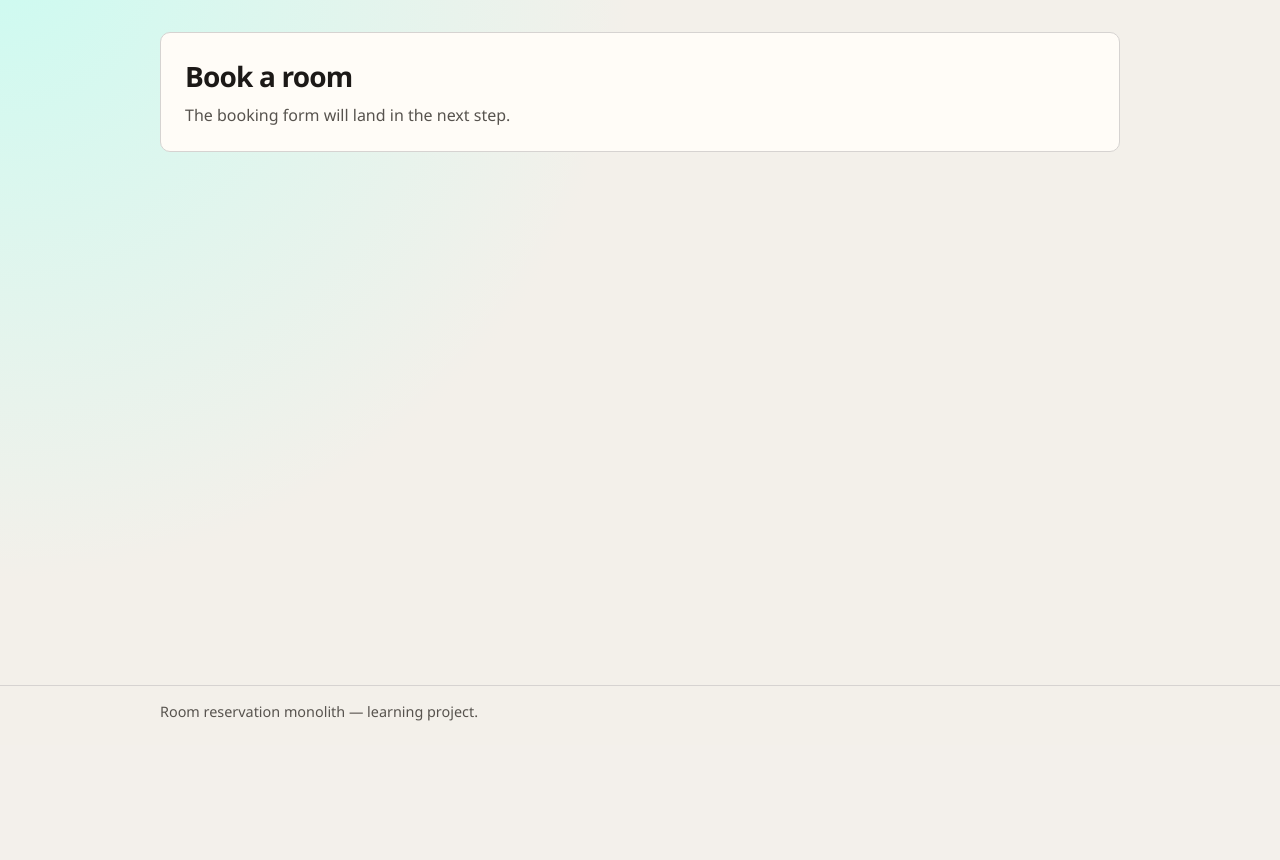
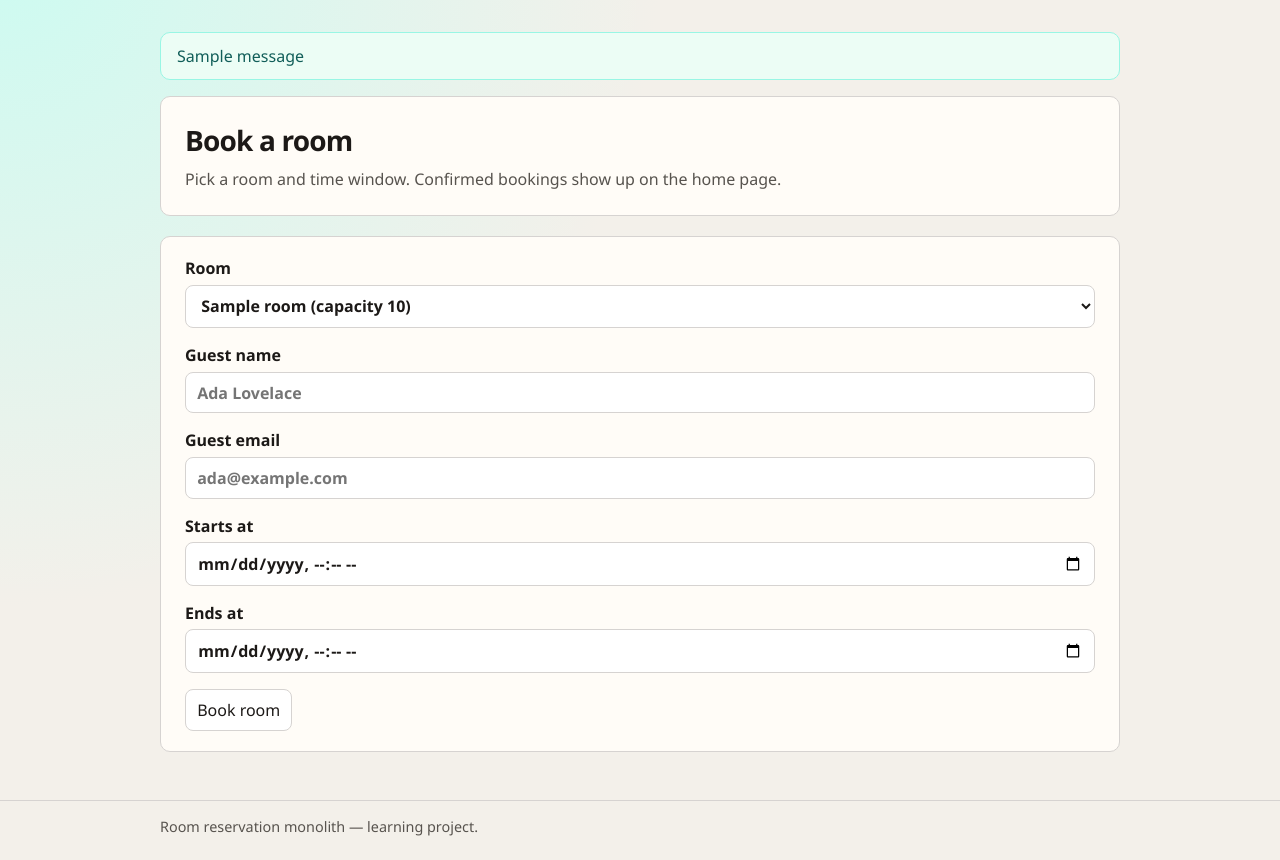
Before and after one commit to mvtthxw/python-monolit, a Flask app: page /book in a window 1280 px wide. Shown: the part 55-915 px from the top of the page. Before the commit the page ends 776 px from the top, so only its background shows below. Run offline with Flask 3, Linux system fonts and the light colour scheme; tables that the repository leaves empty hold one stand-in row (values such as "Sample post"); one stand-in notice (Sample message) is shown.

Commit message:
feat: add book reservation

```diff
--- a/app/blueprints/main.py
+++ b/app/blueprints/main.py
@@ -1,10 +1,24 @@
 """Public HTML pages."""
 
-from flask import Blueprint, render_template
+from flask import Blueprint, Response, flash, redirect, render_template, url_for
 
+from app.forms import BookingForm
 from app.models import Reservation, ReservationStatus, Room
+from app.services import (
+    InvalidReservationWindowError,
+    ReservationConflictError,
+    RoomInactiveError,
+    RoomNotFoundError,
+    create_reservation,
+)
 
 bp = Blueprint("main", __name__)
+
+
+def _room_choices() -> list[tuple[int, str]]:
+    """Active rooms for the booking select field."""
+    rooms = Room.query.filter_by(is_active=True).order_by(Room.name).all()
+    return [(room.id, f"{room.name} (capacity {room.capacity})") for room in rooms]
 
 
 @bp.get("/")
@@ -19,7 +33,29 @@ def index() -> str:
     )
 
 
-@bp.get("/book")
-def book() -> str:
-    """Booking page placeholder until the WTForms step."""
-    return render_template("book.html")
+@bp.route("/book", methods=["GET", "POST"])
+def book() -> str | Response:
+    """Show and handle the public booking form."""
+    form = BookingForm()
+    form.room_id.choices = _room_choices()
+
+    if form.validate_on_submit():
+        try:
+            create_reservation(
+                room_id=form.room_id.data,
+                guest_name=form.guest_name.data or "",
+                guest_email=form.guest_email.data or "",
+                starts_at=form.starts_at.data,
+                ends_at=form.ends_at.data,
+            )
+        except InvalidReservationWindowError:
+            flash("End time must be after start time.", "error")
+        except (RoomNotFoundError, RoomInactiveError):
+            flash("That room is not available.", "error")
+        except ReservationConflictError:
+            flash("That time slot conflicts with an existing reservation.", "error")
+        else:
+            flash("Reservation confirmed.", "success")
+            return redirect(url_for("main.index"))
+
+    return render_template("book.html", form=form)
--- /dev/null
+++ b/app/forms.py
@@ -0,0 +1,30 @@
+"""WTForms used by public HTML pages."""
+
+from flask_wtf import FlaskForm
+from wtforms import DateTimeLocalField, SelectField, StringField, SubmitField
+from wtforms.validators import DataRequired, Email, Length
+
+
+class BookingForm(FlaskForm):
+    """Create a room reservation from the public booking page."""
+
+    room_id = SelectField("Room", coerce=int, validators=[DataRequired()])
+    guest_name = StringField(
+        "Guest name",
+        validators=[DataRequired(), Length(max=120)],
+    )
+    guest_email = StringField(
+        "Guest email",
+        validators=[DataRequired(), Email(), Length(max=255)],
+    )
+    starts_at = DateTimeLocalField(
+        "Starts at",
+        format="%Y-%m-%dT%H:%M",
+        validators=[DataRequired()],
+    )
+    ends_at = DateTimeLocalField(
+        "Ends at",
+        format="%Y-%m-%dT%H:%M",
+        validators=[DataRequired()],
+    )
+    submit = SubmitField("Book room")
--- a/app/static/css/style.css
+++ b/app/static/css/style.css
@@ -153,6 +153,74 @@ a:hover {
   font-size: 0.9em;
 }
 
+.flash-list {
+  list-style: none;
+  margin: 0 0 1rem;
+  padding: 0;
+}
+
+.flash {
+  border-radius: var(--radius);
+  padding: 0.75rem 1rem;
+  margin-bottom: 0.5rem;
+  border: 1px solid var(--line);
+}
+
+.flash-success {
+  background: #ecfdf5;
+  border-color: #99f6e4;
+  color: #115e59;
+}
+
+.flash-error {
+  background: #fef2f2;
+  border-color: #fecaca;
+  color: #991b1b;
+}
+
+.stack-form {
+  display: grid;
+  gap: 1rem;
+}
+
+.stack-form label {
+  display: grid;
+  gap: 0.35rem;
+  font-weight: 600;
+}
+
+.stack-form input,
+.stack-form select {
+  font: inherit;
+  padding: 0.55rem 0.7rem;
+  border: 1px solid var(--line);
+  border-radius: 8px;
+  background: #fff;
+  color: var(--ink);
+}
+
+.field-error {
+  color: #991b1b;
+  font-weight: 500;
+  font-size: 0.9rem;
+}
+
+.button {
+  justify-self: start;
+  font: inherit;
+  font-weight: 700;
+  border: 0;
+  border-radius: 8px;
+  padding: 0.65rem 1.1rem;
+  background: var(--accent);
+  color: var(--accent-ink);
+  cursor: pointer;
+}
+
+.button:hover {
+  filter: brightness(1.05);
+}
+
 .site-footer {
   border-top: 1px solid var(--line);
   padding: 1rem 0 1.5rem;
--- a/app/templates/base.html
+++ b/app/templates/base.html
@@ -18,6 +18,15 @@
   </header>
 
   <main class="wrap site-main">
+    {% with messages = get_flashed_messages(with_categories=true) %}
+      {% if messages %}
+        <ul class="flash-list">
+          {% for category, message in messages %}
+            <li class="flash flash-{{ category }}">{{ message }}</li>
+          {% endfor %}
+        </ul>
+      {% endif %}
+    {% endwith %}
     {% block content %}{% endblock %}
   </main>
 
--- a/app/templates/book.html
+++ b/app/templates/book.html
@@ -5,6 +5,48 @@
 {% block content %}
   <section class="page-intro">
     <h1>Book a room</h1>
-    <p>The booking form will land in the next step.</p>
+    <p>Pick a room and time window. Confirmed bookings show up on the home page.</p>
+  </section>
+
+  <section class="panel">
+    {% if form.room_id.choices %}
+      <form method="post" class="stack-form" novalidate>
+        {{ form.hidden_tag() }}
+
+        <label>
+          {{ form.room_id.label }}
+          {{ form.room_id }}
+          {% for error in form.room_id.errors %}<span class="field-error">{{ error }}</span>{% endfor %}
+        </label>
+
+        <label>
+          {{ form.guest_name.label }}
+          {{ form.guest_name(placeholder="Ada Lovelace") }}
+          {% for error in form.guest_name.errors %}<span class="field-error">{{ error }}</span>{% endfor %}
+        </label>
+
+        <label>
+          {{ form.guest_email.label }}
+          {{ form.guest_email(placeholder="ada@example.com") }}
+          {% for error in form.guest_email.errors %}<span class="field-error">{{ error }}</span>{% endfor %}
+        </label>
+
+        <label>
+          {{ form.starts_at.label }}
+          {{ form.starts_at }}
+          {% for error in form.starts_at.errors %}<span class="field-error">{{ error }}</span>{% endfor %}
+        </label>
+
+        <label>
+          {{ form.ends_at.label }}
+          {{ form.ends_at }}
+          {% for error in form.ends_at.errors %}<span class="field-error">{{ error }}</span>{% endfor %}
+        </label>
+
+        {{ form.submit(class_="button") }}
+      </form>
+    {% else %}
+      <p class="empty">No active rooms to book. Run <code>flask --app wsgi seed</code> first.</p>
+    {% endif %}
   </section>
 {% endblock %}
--- a/app/templates/index.html
+++ b/app/templates/index.html
@@ -5,7 +5,7 @@
 {% block content %}
   <section class="page-intro">
     <h1>Room reservations</h1>
-    <p>Browse available rooms and upcoming confirmed bookings. Use <a href="{{ url_for('main.book') }}">Book</a> to reserve a slot (form next step).</p>
+    <p>Browse available rooms and upcoming confirmed bookings. Use <a href="{{ url_for('main.book') }}">Book</a> to reserve a slot.</p>
   </section>
 
   <section class="panel">
--- a/requirements-dev.txt
+++ b/requirements-dev.txt
@@ -6,4 +6,5 @@ Flask-SQLAlchemy==3.1.1
 Flask-Migrate==4.1.0
 Flask-Login==0.6.3
 Flask-WTF==1.2.2
+email-validator==2.2.0
 pytest==8.4.1
```
Also changed, not shown: README.md.
